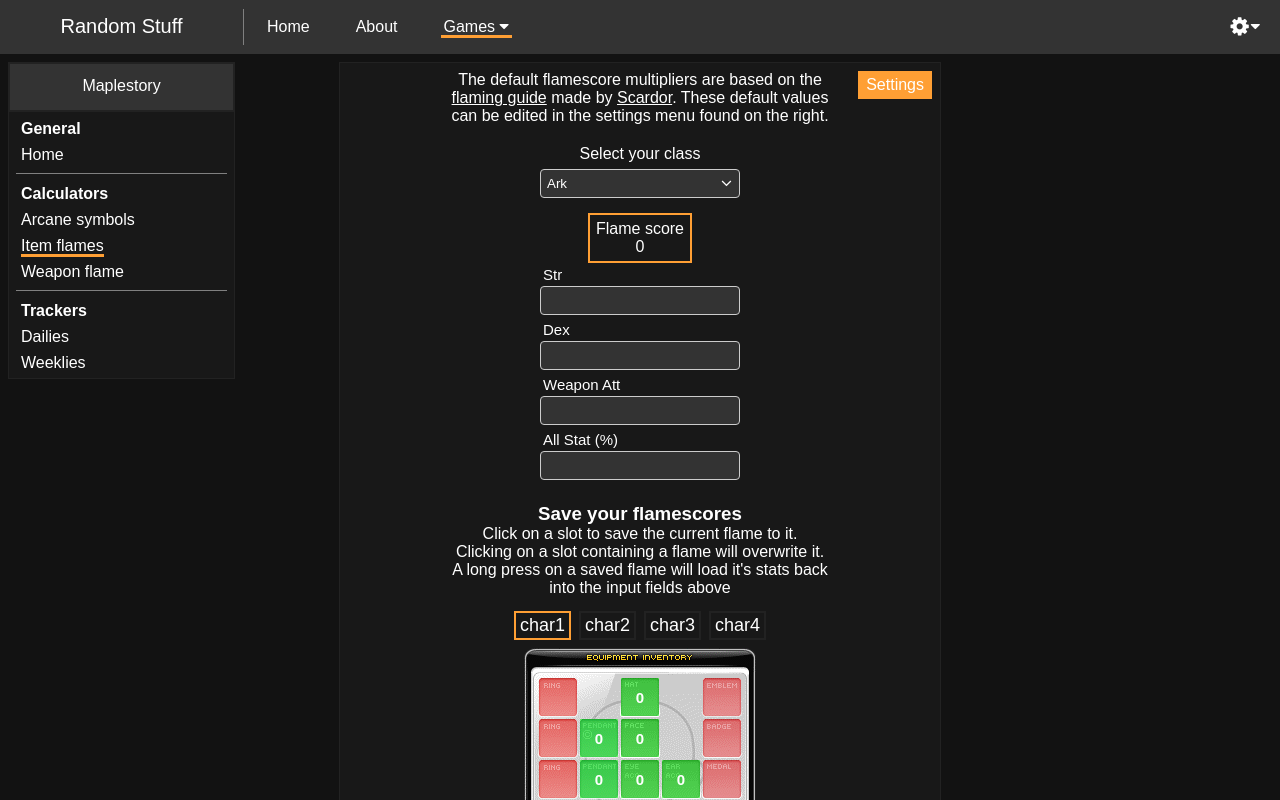
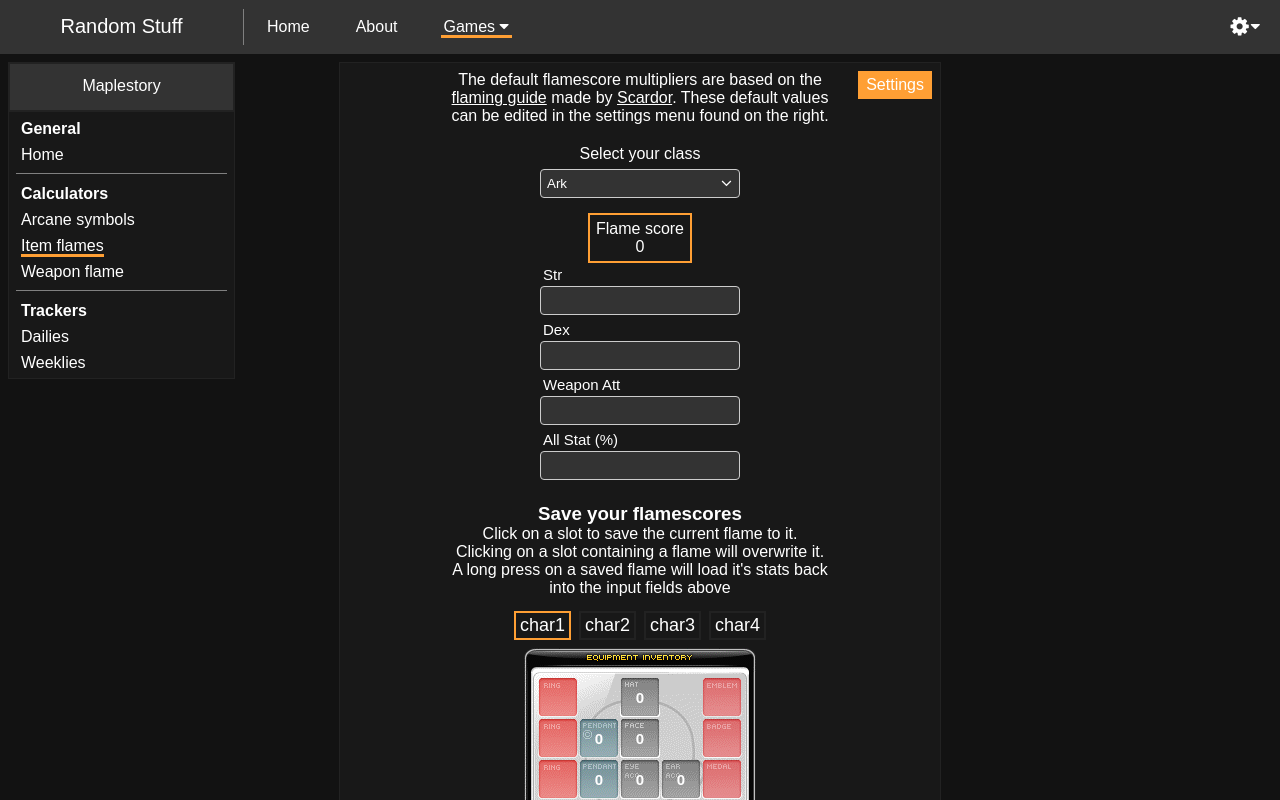
Before and after one commit to OxyFlax/PlutusCalculator, an Angular app: page /games/maplestory/item-flames in a window 1280 px wide. Shown: the top 800 px of the page. Built offline with nearby package versions, Linux system fonts and the light colour scheme.

Commit message:
removal of a temporary color overlay in maple flamecalc

```diff
--- a/src/app/Pages/Games/Maplestory/Pages/maplestory-item-flame-calculator/maplestory-item-flame-calculator.component.css
+++ b/src/app/Pages/Games/Maplestory/Pages/maplestory-item-flame-calculator/maplestory-item-flame-calculator.component.css
@@ -203,7 +203,6 @@ a {
     padding: 0px;
     color: #FFFFFF;
     font-size: 15px;
-    background-color: rgba(0, 255, 0, 0.5);
 }
 
 .extraSlotSpacer{
```
